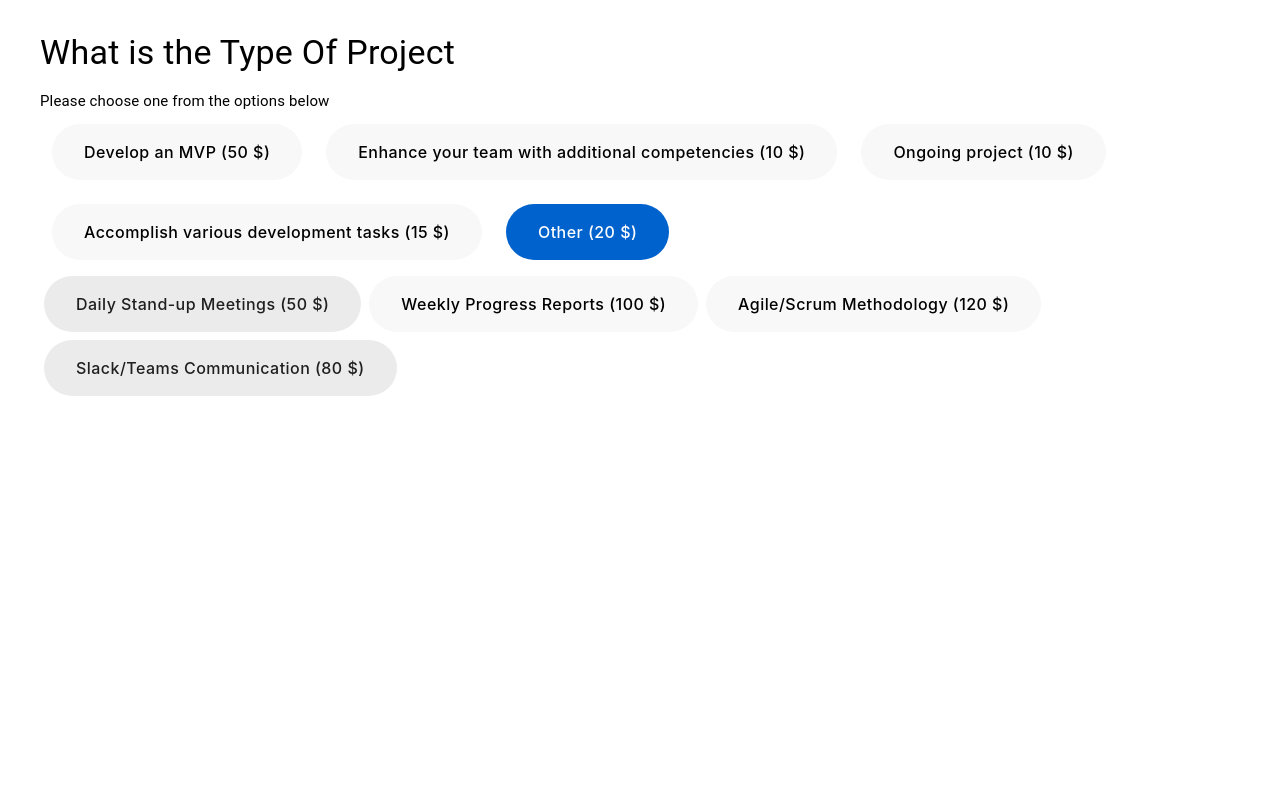
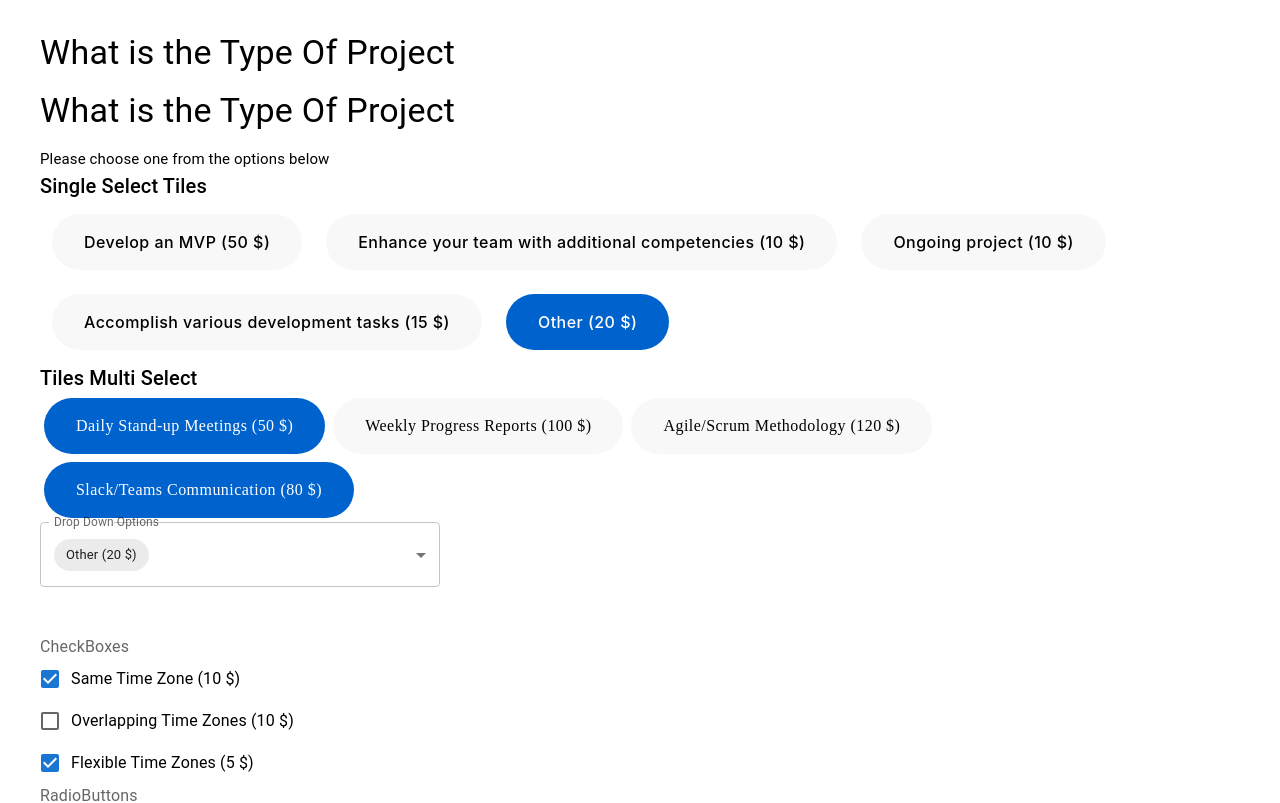
Before and after one commit to alihassan-ASE/cost-estimation-calculator-focusteck-frontend, a Next.js app: page /cost-estimation-calculator/staff in a window 1280 px wide. Shown: the top 803 px of the page. Built offline with nearby package versions, Linux system fonts and the light colour scheme.

Commit message:
styling of dropdown and multiselect remaining

```diff
--- /dev/null
+++ b/data/question.json
@@ -0,0 +1,3 @@
+{
+  "question": "What is the Type Of Project"
+}
--- a/src/app/components/CheckBoxOptions.jsx
+++ b/src/app/components/CheckBoxOptions.jsx
@@ -12,12 +12,12 @@ import {
 const CheckBoxComponent = ({ responseData, selectedOptionFromChild }) => {
   const [selectedFormats, setSelectedFormats] = useState([]);
 
-  // Initialize selectedFormats with the responseData on mount
   useEffect(() => {
     setSelectedFormats(responseData.responses[2].selectedOption || []);
   }, [responseData]);
 
   const handleFormat = (event) => {
+    // console.log("Event: ", event);
     const selectedFormat = responseData.responses[2].options.find(
       (option) => option.opt === event.target.name
     );
--- a/src/app/components/DropDownOptions.jsx
+++ b/src/app/components/DropDownOptions.jsx
@@ -1,4 +1,4 @@
-import React, { useEffect } from "react";
+import React, { useState, useEffect } from "react";
 import {
   Box,
   MenuItem,
@@ -6,14 +6,58 @@ import {
   FormControl,
   InputLabel,
   Typography,
+  OutlinedInput,
+  Chip,
 } from "@mui/material";
+import { styled } from "@mui/material/styles";
+
+const StyledMenuItem = styled(MenuItem)(({ theme }) => ({
+  "&:hover": {
+    backgroundColor: "#0069d9",
+    borderColor: "#0062cc",
+    boxShadow: "none",
+    color: "white",
+  },
+  "&:focus": {
+    backgroundColor: "#0069d9",
+    borderColor: "#0062cc",
+    boxShadow: "none",
+    color: "white",
+  },
+  "&.Mui-selected": {
+    backgroundColor: "#0062cc",
+    color: "white",
+  },
+  "&.Mui-selected:hover": {
+    backgroundColor: "#0069d9",
+    color: "white",
+  },
+}));
+
+const ITEM_HEIGHT = 48;
+const ITEM_PADDING_TOP = 8;
+const MenuProps = {
+  PaperProps: {
+    style: {
+      maxHeight: ITEM_HEIGHT * 4.5 + ITEM_PADDING_TOP,
+    },
+    sx: {
+      "& .MuiMenuItem-root.Mui-selected": {
+        backgroundColor: "#0062cc",
+        color: "white",
+      },
+      "& .MuiMenuItem-root.Mui-selected:hover": {
+        backgroundColor: "#0069d9",
+        color: "white",
+      },
+    },
+  },
+};
 
 const DropDownComponent = ({ responseData, selectedOptionFromChild }) => {
-  useEffect(() => {
-    selectedOptionFromChild(responseData.responses[0].selectedOption[0]);
-  }, [selectedOptionFromChild, responseData.responses]);
-
-  const selectedValue = responseData.responses[0].selectedOption[0];
+  const [selectedValue, setSelectedValue] = useState(
+    responseData.responses[0].selectedOption[0] || null
+  );
 
   const checkSelectedOption = (data) => {
     return (
@@ -25,30 +69,42 @@ const DropDownComponent = ({ responseData, selectedOptionFromChild }) => {
 
   return (
     <Box style={{ marginBottom: "3em" }}>
-      {/* <Typography variant="h4">DropDown Single Select</Typography> */}
       <FormControl sx={{ width: 400 }}>
         <InputLabel id="demo-simple-select-label">Drop Down Options</InputLabel>
         <Select
+          autoFocus={false}
+          value={selectedValue || ""}
           onChange={(e) => {
-            const selectedValue = e.target.value;
-            selectedOptionFromChild(selectedValue);
-            responseData.responses[0].selectedOption[0] = selectedValue;
+            const selectedObject = e.target.value;
+            setSelectedValue(selectedObject);
+            selectedOptionFromChild(selectedObject);
           }}
+          input={<OutlinedInput id="select-multiple-chip" label="Questions" />}
+          renderValue={(selected) => (
+            <Box sx={{ display: "flex", flexWrap: "wrap", gap: 0.5 }}>
+              <Chip
+                key={selected.opt}
+                label={`${selected.opt} (${selected.price} $)`}
+              />
+            </Box>
+          )}
+          MenuProps={MenuProps}
         >
           {responseData.responses[0].options.map((data, index) => (
-            <MenuItem
+            <StyledMenuItem
               key={index}
               value={data}
               sx={
                 checkSelectedOption(data)
                   ? {
                       backgroundColor: "#0062cc",
+                      color: "white",
                     }
                   : {}
               }
             >
               {data.opt} ({data.price} $)
-            </MenuItem>
+            </StyledMenuItem>
           ))}
         </Select>
       </FormControl>
--- a/src/app/components/MultipleSelectOptions.jsx
+++ b/src/app/components/MultipleSelectOptions.jsx
@@ -1,4 +1,4 @@
-// TODO: unexpected behaviour, need to fix
+// TODO: Styling => need to fix
 import React, { useState, useEffect } from "react";
 import {
   Box,
@@ -44,7 +44,11 @@ const StyledToggleButtonGroup = styled(ToggleButtonGroup)(({ theme }) => ({
       '"Apple Color Emoji"',
       '"Segoe UI Emoji"',
       '"Segoe UI Symbol"',
-    ].join(","),
+    ],
+  },
+}));
+
+const StyleToggleButton = styled(ToggleButton)(({ theme }) => ({
   "&:hover": {
     backgroundColor: "#0069d9",
     borderColor: "#0062cc",
@@ -57,8 +61,16 @@ const StyledToggleButtonGroup = styled(ToggleButtonGroup)(({ theme }) => ({
     boxShadow: "none",
     color: "white",
   },
+  "&.Mui-selected": {
+    backgroundColor: "#0062cc",
+    color: "white",
+  },
+  "&.Mui-selected:hover": {
+    backgroundColor: "#0069d9",
+    color: "white",
   },
 }));
+
 const MultipleComponent = ({ responseData, selectedOptionFromChild }) => {
   const [selectedFormats, setSelectedFormats] = useState([]);
 
@@ -67,24 +79,10 @@ const MultipleComponent = ({ responseData, selectedOptionFromChild }) => {
   }, [responseData]);
 
   const handleFormat = (event, newFormats) => {
-    const valueToAdd = newFormats[newFormats.length - 1];
-    const isSelected = selectedFormats.some(
-      (selected) =>
-        selected.opt === valueToAdd.opt && selected.price === valueToAdd.price
-    );
+    console.log("New Formats: ", newFormats);
 
-    let updatedSelection = [];
-    if (isSelected) {
-      updatedSelection = selectedFormats.filter(
-        (selected) =>
-          selected.opt !== valueToAdd.opt && selected.price !== valueToAdd.price
-      );
-    } else {
-      updatedSelection = [...newFormats];
-    }
-
-    setSelectedFormats(updatedSelection);
-    selectedOptionFromChild(updatedSelection);
+    setSelectedFormats(newFormats);
+    selectedOptionFromChild(newFormats);
   };
 
   const checkSelectedOption = (value, price) => {
@@ -95,45 +93,47 @@ const MultipleComponent = ({ responseData, selectedOptionFromChild }) => {
 
   return (
     <Box>
-      {/* <Typography variant="h4">Tiles Multi Select</Typography> */}
+      <Typography variant="h6">Tiles Multi Select</Typography>
       <StyledToggleButtonGroup
         value={selectedFormats}
-        onChange={handleFormat}
+        // onChange={handleFormat}
         sx={{ display: "flex", flexWrap: "wrap" }}
       >
         {responseData.responses[1].options.map((data, index) => (
-          <ToggleButton
+          <StyleToggleButton
             key={index}
             value={data}
             selected={checkSelectedOption(data.opt, data.price)}
-            onClick={(event) => {
-              const valueToAdd = event.currentTarget.value;
+            onClick={() => {
               const isSelected = checkSelectedOption(data.opt, data.price);
+              let updatedSelection = [];
 
-              let updatedSelection = [];
               if (isSelected) {
+                console.log("In if => Selected Formats: ", selectedFormats);
                 updatedSelection = selectedFormats.filter(
                   (selected) =>
-                    selected.opt !== valueToAdd.opt ||
-                    selected.price !== valueToAdd.price
+                    selected.opt !== data.opt || selected.price !== data.price
                 );
               } else {
-                updatedSelection = [...selectedFormats, valueToAdd];
+                console.log("In else");
+                updatedSelection = [...selectedFormats, data];
               }
 
-              setSelectedFormats(updatedSelection);
-              selectedOptionFromChild(updatedSelection);
+              console.log("Updated Selection: ", updatedSelection);
+              handleFormat(null, updatedSelection);
             }}
             sx={{
               m: 1.5,
               backgroundColor: checkSelectedOption(data.opt, data.price)
-                ? { backgroundColor: "#0062cc", color: "white" }
-                : null,
-              color: checkSelectedOption(data.opt, data.price) ? "white" : null,
+                ? "#0069d9"
+                : "none",
+              color: checkSelectedOption(data.opt, data.price)
+                ? "white"
+                : "black",
             }}
           >
             {data.opt} ({data.price} $)
-          </ToggleButton>
+          </StyleToggleButton>
         ))}
       </StyledToggleButtonGroup>
     </Box>
--- a/src/app/components/Questions.jsx
+++ b/src/app/components/Questions.jsx
@@ -4,7 +4,9 @@ import { Box, Typography } from "@mui/material";
 const QuestionsComponent = ({ question }) => {
   return (
     <Box>
-      {/* <Typography variant="h3">{question}</Typography> */}
+      <Typography variant="h4" mb={2}>
+        {question}
+      </Typography>
       <Typography variant="h4" mb={2}>
         What is the Type Of Project
       </Typography>
--- a/src/app/components/RadioButtonOptions.jsx
+++ b/src/app/components/RadioButtonOptions.jsx
@@ -6,7 +6,7 @@ import {
   RadioGroup,
   FormControlLabel,
   Radio,
-  Typography
+  Typography,
 } from "@mui/material";
 
 const RadioButtonComponent = ({ responseData, selectedOptionFromChild }) => {
--- a/src/app/components/ShowOption.jsx
+++ b/src/app/components/ShowOption.jsx
@@ -34,7 +34,7 @@ const ShowOption = () => {
             responseData={responsesData}
             selectedOptionFromChild={selectedOptionFromChild}
           />
-          {/* <DropDownComponent
+          <DropDownComponent
             responseData={responsesData}
             selectedOptionFromChild={selectedOptionFromChild}
           />
@@ -45,7 +45,7 @@ const ShowOption = () => {
           <RadioButtonComponent
             responseData={responsesData}
             selectedOptionFromChild={selectedOptionFromChild}
-          /> */}
+          />
         </>
       ) : style === "MultipleSelectTiles" ? (
         <MultipleComponent
--- a/src/app/components/TilesOptions.jsx
+++ b/src/app/components/TilesOptions.jsx
@@ -49,7 +49,7 @@ const TilesComponent = ({ responseData, selectedOptionFromChild }) => {
 
   return (
     <Box>
-      {/* <Typography variant="h4">Single Select Tiles</Typography> */}
+      <Typography variant="h6">Single Select Tiles</Typography>
       {responseData.responses[0].options.map((data, index) => (
         <Box sx={{ display: "inline-block", m: 1.5 }} key={index}>
           <CustomButton
--- a/src/app/cost-estimation-calculator/staff/page.jsx
+++ b/src/app/cost-estimation-calculator/staff/page.jsx
@@ -1,5 +1,7 @@
 import React from "react";
 import { Box } from "@mui/material";
+
+import question from "../../../../data/question.json";
 
 import QuestionsComponent from "@/app/components/Questions";
 import ShowOption from "@/app/components/ShowOption";
@@ -7,7 +9,7 @@ import ShowOption from "@/app/components/ShowOption";
 const page = () => {
   return (
     <Box sx={{ margin: "2em" }}>
-      <QuestionsComponent  />
+      <QuestionsComponent question={question.question} />
       <ShowOption />
     </Box>
   );
```
Lines whose indentation alone changed are shown as unchanged.
